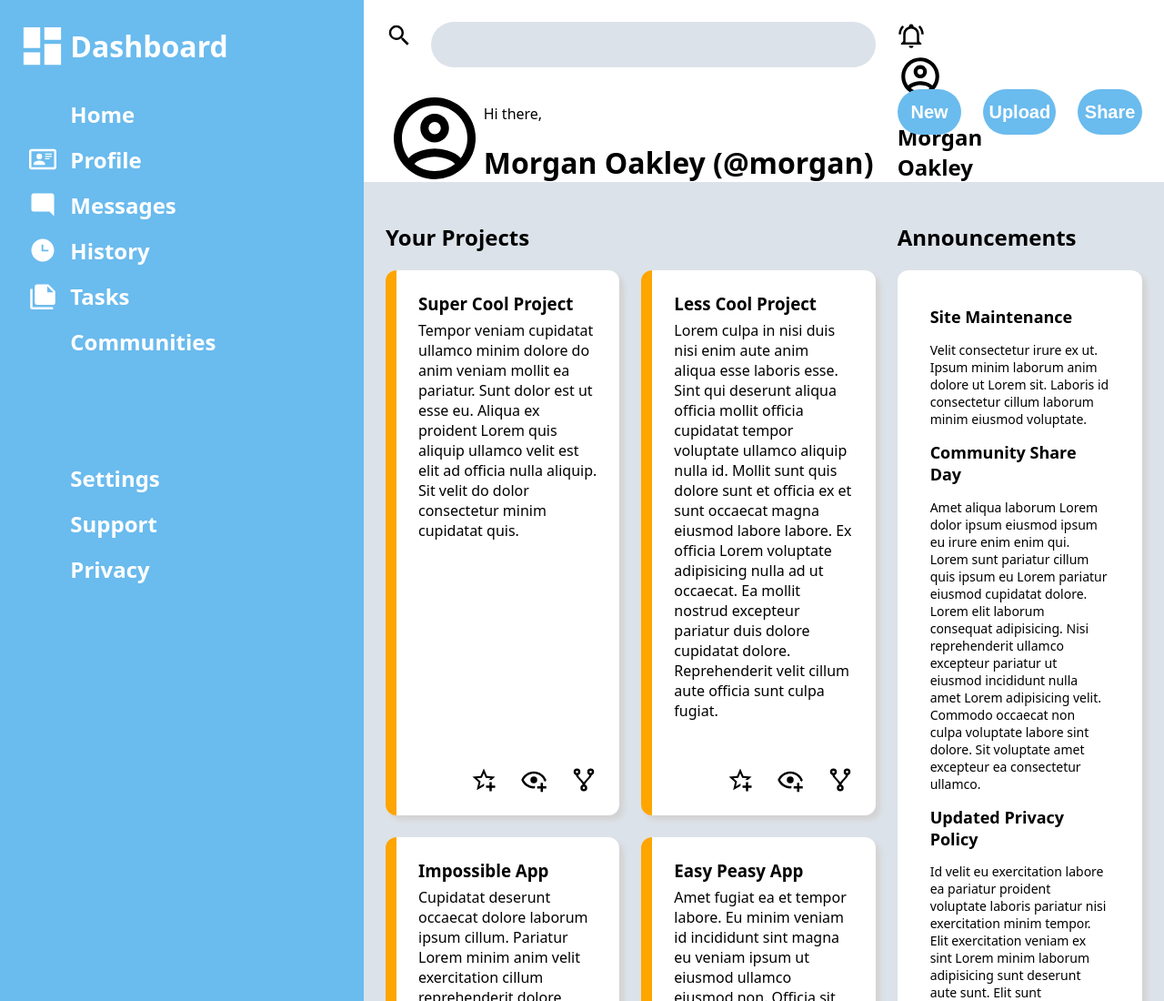
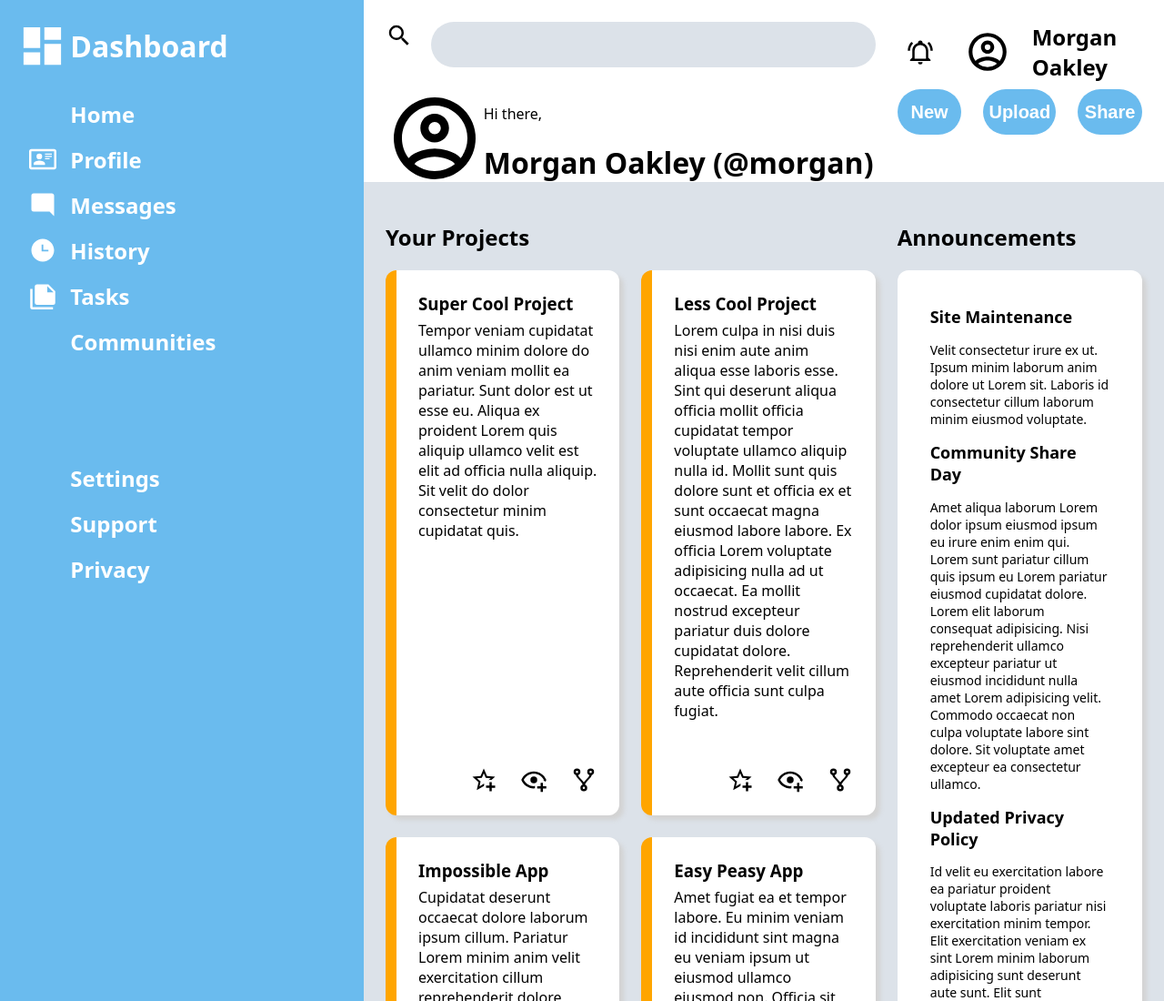
Before and after one commit to localtoast42/odin-admin-dashboard, a plain HTML site: page index.html in a window 1280 px wide. Shown: the top 1100 px of the page at 91% size. Drawn offline with Linux system fonts and the light colour scheme.

Commit message:
Adjust profile content layout

```diff
--- a/style.css
+++ b/style.css
@@ -92,8 +92,19 @@ body {
 }
 
 .profile {
+    display: flex;
+    justify-content: flex-end;
+}
+
+.profile-content {
     display: grid;
     grid-template-columns: 50px 50px 1fr;
+    gap: 24px;
+    place-items: center;
+}
+
+.profile h2 {
+    margin: 0;
 }
 
 .greeting {
```
